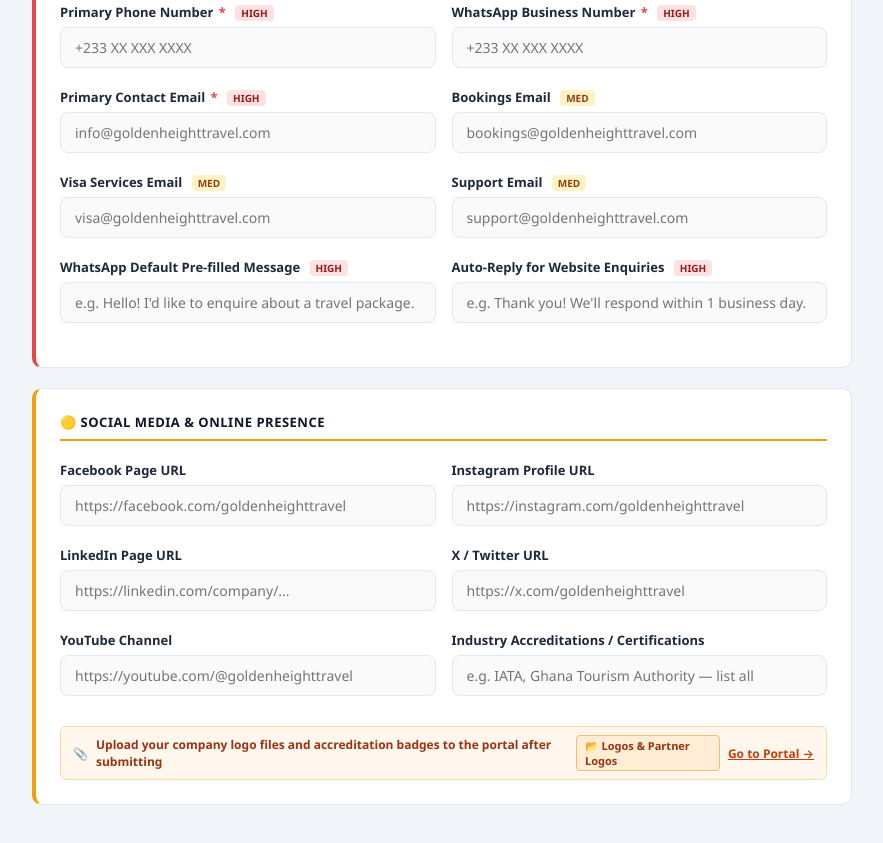
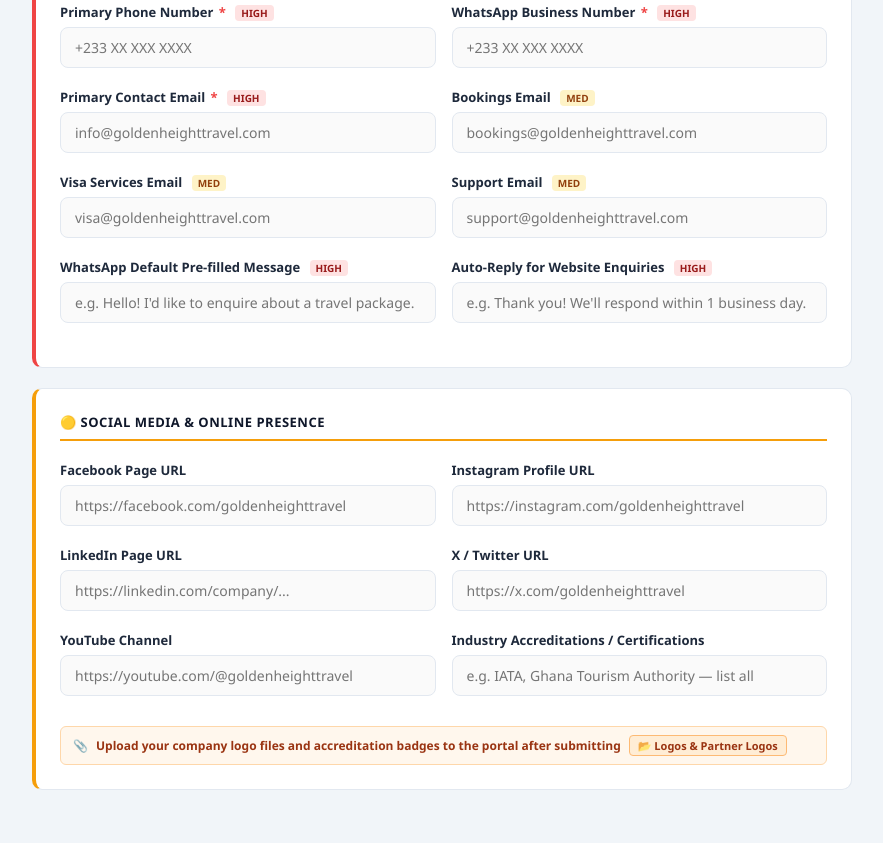
Before and after one commit to aiinnovationpro/ght-intake, a plain HTML site: page index.html in a window 1280 px wide. Shown: the part 836-1679 px from the top of the page, without its empty margins (198-1081 px from the left). Drawn offline with Linux system fonts and the light colour scheme.

Commit message:
Remove Go to Portal links from inline upload notices — caused form abandonment

```diff
--- a/index.html
+++ b/index.html
@@ -529,7 +529,6 @@
     <div class="upload-notice">
       📎 <span>Upload your <strong>company logo files</strong> and <strong>accreditation badges</strong> to the portal after submitting</span>
       <span class="folder-tag">📂 Logos &amp; Partner Logos</span>
-      <a href="https://aiinnovatorpro.sikacrm.net/login" target="_blank">Go to Portal →</a>
     </div>
   </div>
 </div>
@@ -583,7 +582,6 @@
     <div class="upload-notice">
       📎 <span>Upload a <strong>professional headshot</strong> for each team member (min 400×400px, named FirstName.jpg)</span>
       <span class="folder-tag">📂 Team Photos</span>
-      <a href="https://aiinnovatorpro.sikacrm.net/login" target="_blank">Go to Portal →</a>
     </div>
     <div id="team-members" class="dynamic-section"></div>
     <button type="button" class="btn-add" onclick="addTeamMember()">+ Add Team Member</button>
@@ -713,7 +711,6 @@
     <div class="upload-notice" style="margin-top:0; margin-bottom:20px">
       📎 <span>For each destination: upload <strong>1 hero photo + 3–5 gallery images</strong> (min 1280×720px, labelled by destination name)</span>
       <span class="folder-tag">📂 Destinations</span>
-      <a href="https://aiinnovatorpro.sikacrm.net/login" target="_blank">Go to Portal →</a>
     </div>
   </div>
 
```
